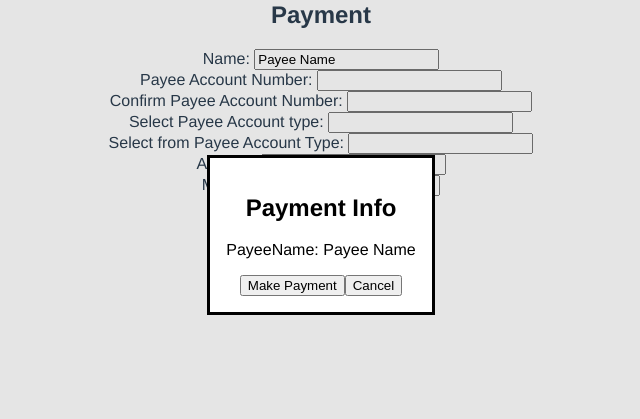
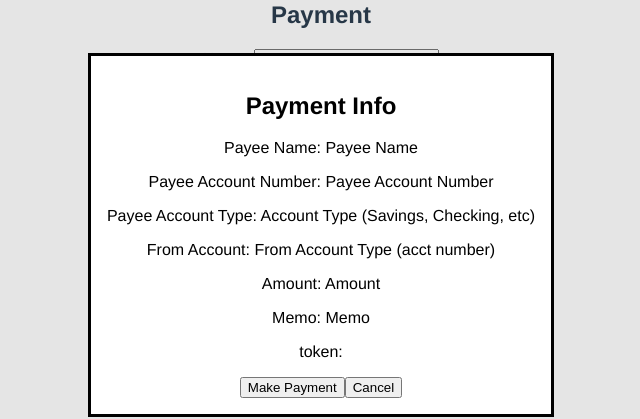
Before and after one commit to michaelwhite72/rtp-vue-app-vuetify, a Vue app: page / in a window 1280 px wide. Both pictures are taken after a click on the button "Verify Payment". Shown: the part 165-584 px from the top of the page, without its empty margins (319-959 px from the left). Built offline with nearby package versions, Linux system fonts and the light colour scheme; no server answers.

Commit message:
Added hard coded fields

```diff
--- a/src/views/Home.vue
+++ b/src/views/Home.vue
@@ -28,9 +28,15 @@
     <dialog id="payment-details">
       <form method="dialog">
         <h2>Payment Info</h2>
-        <p>PayeeName: {{ PayeeName }}</p>
+        <p>Payee Name: {{ PayeeName }}</p>
+        <p>Payee Account Number: {{ PayeeAccountNumber }}</p>
+        <p>Payee Account Type: {{ PayeeAccountType }}</p>
+        <p>From Account: {{ FromPayeeAccountType }}</p>
+        <p>Amount: {{ Amount }}</p>
+        <p>Memo: {{ Memo }}</p>
+        <p>token: {{ token }}</p>
 
-        <button v-on:click="updatePlace(currentPlace)">Make Payment</button>
+        <button v-on:click="createPayment()">Make Payment</button>
         <button>Cancel</button>
       </form>
     </dialog>
@@ -49,12 +55,12 @@ export default {
       errors: [],
       token: "",
       PayeeName: "Payee Name",
-      PayeeAccountNumber: "",
-      ConfirmPayeeAccountNumber: "",
-      PayeeAccountType: "",
-      FromPayeeAccountType: "",
-      Amount: "",
-      Memo: "",
+      PayeeAccountNumber: "Payee Account Number",
+      ConfirmPayeeAccountNumber: "Confirm Payee Account Number",
+      PayeeAccountType: "Account Type (Savings, Checking, etc)",
+      FromPayeeAccountType: "From Account Type (acct number)",
+      Amount: "Amount",
+      Memo: "Memo",
       currentPlace: {},
     };
   },
@@ -72,11 +78,24 @@ export default {
     },
 
     createPayment: function () {
-      var params = {
-        name: this.PayeeName,
-        address: this.Amount,
+      console.log(this.token);
+      var data = {
+        // token: this.token,
+        debtor: this.PayeeName,
+        amount: this.Amount,
+        paymentInformationId: "1234567890",
+        currency: "USD",
+        creditor: "Mike-Test-Account",
       };
-      console.log(params);
+      console.log(data);
+      axios
+        .post("/api/payment", data)
+        // .then((response) => {
+        //   this.$router.push("/login");
+        // })
+        .catch((error) => {
+          this.errors = error.response.data.errors;
+        });
     },
   },
 };
```
